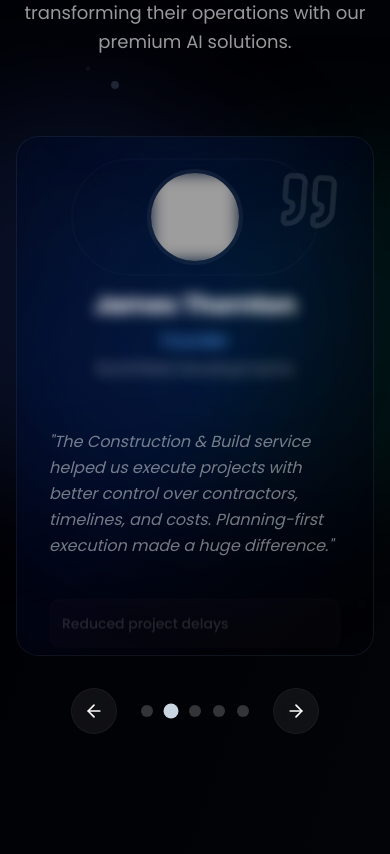
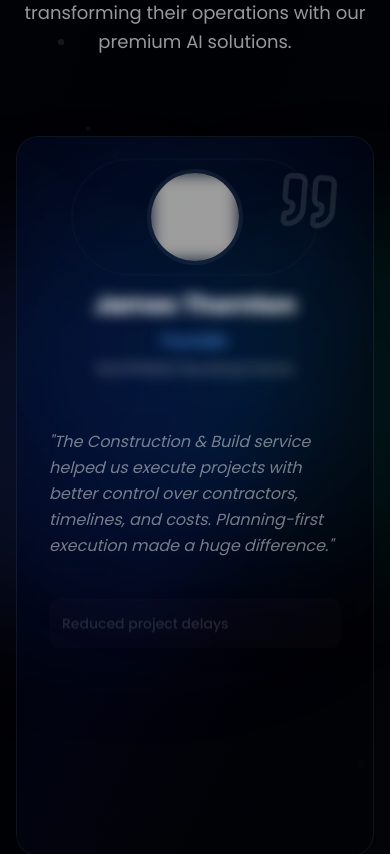
Before and after one commit to ZKai4planning/landingpageforevent, a Next.js app: page / in a window 390 px wide. Shown: the part 6100-6954 px from the top of the page. Built offline with nearby package versions, Linux system fonts and the light colour scheme; grey boxes are pictures that could not be loaded.

Commit message:
respsoniveness for premium-testomonials

```diff
--- a/src/components/premium-testimonials.tsx
+++ b/src/components/premium-testimonials.tsx
@@ -325,7 +325,7 @@ const fadeInUp: Variants = {
 
         {/* Main Testimonial Display */}
         <div className="relative max-w-6xl mx-auto mb-16">
-          <div className="glass-panel relative min-h-[520px] overflow-hidden rounded-3xl border border-slate-700/30 sm:min-h-[560px] md:h-[400px] md:min-h-[400px]">
+          <div className="glass-panel relative min-h-[720px] overflow-hidden rounded-3xl border border-slate-700/30 sm:min-h-[760px] md:h-[400px] md:min-h-[400px]">
             <motion.div
               className="absolute inset-0 rounded-3xl bg-gradient-to-br from-slate-950/60 via-slate-950/42 to-black/58"
             />
```
